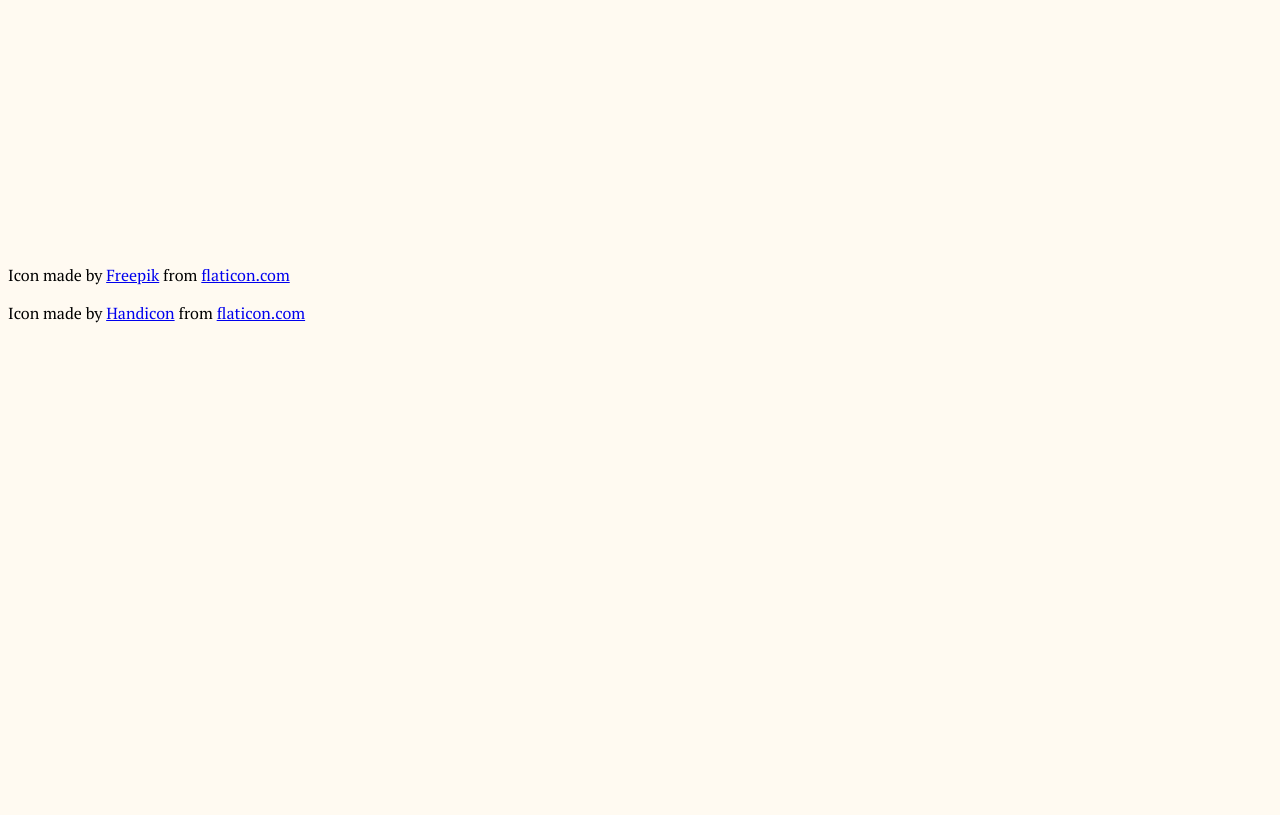
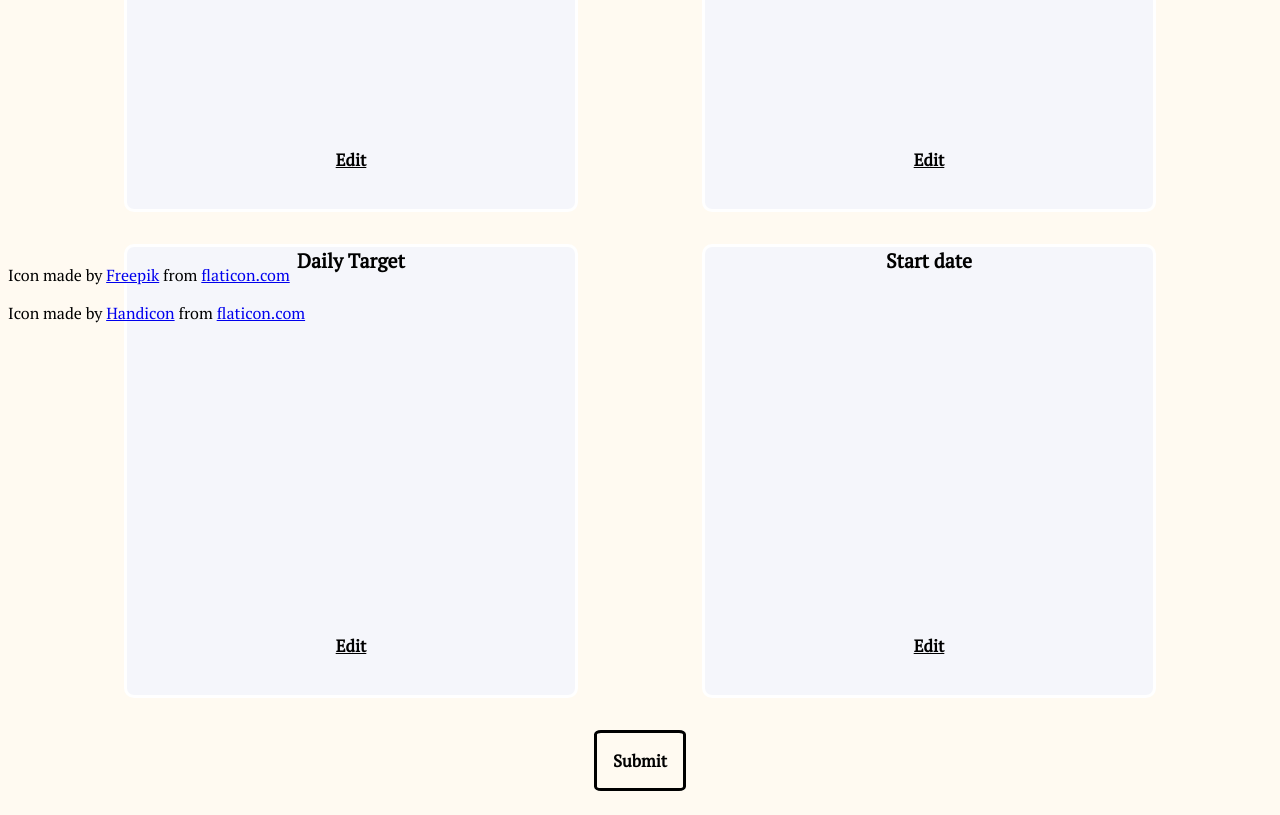
Before and after one commit to joseph-ford10/goal-setter, a React (Create React App) app: page /form/summary in a window 1280 px wide. Shown: the part 460-1275 px from the top of the page. Before the commit the page ends 800 px from the top, so only its background shows below. Built offline with nearby package versions, Linux system fonts and the light colour scheme.

Commit message:
Add summary page

```diff
--- a/src/BookForm.js
+++ b/src/BookForm.js
@@ -7,6 +7,8 @@ import Form1 from './Form1'
 import Form2 from './Form2'
 import Form3 from './Form3'
 import Form4 from './Form4'
+import Form5 from './Form5'
+import Summary from './Summary'
 
 const BookForm = () => {
   const [inputData, setInputData] = useState({
@@ -26,7 +28,7 @@ const BookForm = () => {
     3: 'What type of target would you like to set?',
     4: 'What is your daily page target?',
     5: 'What is your target end date?',
-    6: `When do you plan to start readig ${inputData.title}?`,
+    6: `When do you plan to start reading ${inputData.title}?`,
   }
 
   const handleChange = (e) => {
@@ -82,6 +84,22 @@ const BookForm = () => {
                 />
               }
             />
+            <Route
+              path="page5"
+              element={
+                <Form5
+                  text={formText[6]}
+                  handleChange={handleChange}
+                  inputData={inputData}
+                />
+              }
+            />
+            <Route
+              path="summary"
+              element={
+                <Summary inputData={inputData} targetType={targetType} />
+              }
+            />
           </Routes>
         </form>
       </div>
--- /dev/null
+++ b/src/Form5.js
@@ -0,0 +1,27 @@
+import React from 'react'
+import { useNavigate } from 'react-router-dom'
+
+const Form5 = ({ formText, inputData, handleChange, text }) => {
+  const navigate = useNavigate()
+  return (
+    <>
+      <p className="formText">{text}</p>
+      <div className="inputContainer">
+        <input
+          type="date"
+          name="startDate"
+          value={inputData.startDate}
+          onChange={handleChange}
+          aria-label="Start date:"
+          placeholder="Enter your start date"
+          className="dateInput"
+        ></input>
+      </div>
+      <section className="buttonContainer">
+        <button onClick={() => navigate('/form/summary')}>Hello World</button>
+      </section>
+    </>
+  )
+}
+
+export default Form5
--- /dev/null
+++ b/src/Summary.js
@@ -0,0 +1,80 @@
+import React from 'react'
+import { useNavigate } from 'react-router-dom'
+
+const Summary = ({ targetType, inputData }) => {
+  const titleTrimmer = (title) => {
+    if (title.length < 20) {
+      return title
+    } else {
+      const diff = title.length - 25
+      console.log(diff)
+      const trimmed1 = title.split('').slice(0, -diff)
+      const trimmed2 = trimmed1.push('...').toString()
+      console.log(trimmed2)
+      return trimmed1
+    }
+  }
+
+  const navigate = useNavigate()
+
+  return (
+    <>
+      <h2 className="welcomeMessage">Summary</h2>
+      <div className="summaryContainer">
+        <div className="summaryRow">
+          <div className="summaryBox">
+            <h3>Title</h3>
+            <p>{titleTrimmer(inputData.title)}</p>
+            <button
+              className="editButton"
+              onClick={() => navigate('/form/page1')}
+            >
+              Edit
+            </button>
+          </div>
+          <div className="summaryBox">
+            <h3>No. of pages</h3>
+            <p>{inputData.pages}</p>
+            <button
+              className="editButton"
+              onClick={() => navigate('/form/page2')}
+            >
+              Edit
+            </button>
+          </div>
+        </div>
+        <div className="summaryRow">
+          <div className="summaryBox">
+            <h3>{targetType === 'endDate' ? 'End Date' : 'Daily Target'}</h3>
+            <p>
+              {targetType === 'endDate'
+                ? inputData.endDate
+                : inputData.pagesPerDay}
+            </p>
+            <button
+              className="editButton"
+              onClick={() => navigate('/form/page4')}
+            >
+              Edit
+            </button>
+          </div>
+          <div className="summaryBox">
+            <h3>Start date</h3>
+            <p>{inputData.startDate}</p>
+            <button
+              className="editButton"
+              onClick={() => navigate('/form/page5')}
+            >
+              Edit
+            </button>
+          </div>
+        </div>
+      </div>
+      <section className="buttonContainer">
+        <button onClick={() => navigate('/form/results')}>Submit</button>
+      </section>
+    </>
+  )
+}
+
+export default Summary
--- a/src/index.css
+++ b/src/index.css
@@ -291,6 +291,47 @@ button {
     font-family: 'PT Serif';
   }
 
+  .summaryContainer {
+    margin-top: 1rem;
+    display: flex;
+    flex-direction: column;
+    align-items: center;
+  }
+
+  .summaryRow {
+    display: flex;
+    justify-content: space-evenly;
+    align-items: center;
+    width: 100vw;
+    margin-bottom: 2rem;
+  }
+
+  .summaryBox {
+    border: solid white;
+    width: 35vw;
+    height: 35vw;
+    font-size: 1.06rem;
+    text-align: center;
+    align-items: center;
+    position: relative;
+    background-color: rgba(241, 246, 255, 0.7);
+    border-radius: 10px;
+  }
+
+  h3 {
+    margin: 0;
+  }
+
+  .editButton {
+    position: absolute;
+    bottom: 5%;
+    margin: 0;
+    left: 50%;
+    transform: translateX(-50%);
+    border: none;
+    text-decoration: underline;
+  }
+
 
 /*
   .radioButton {
```
